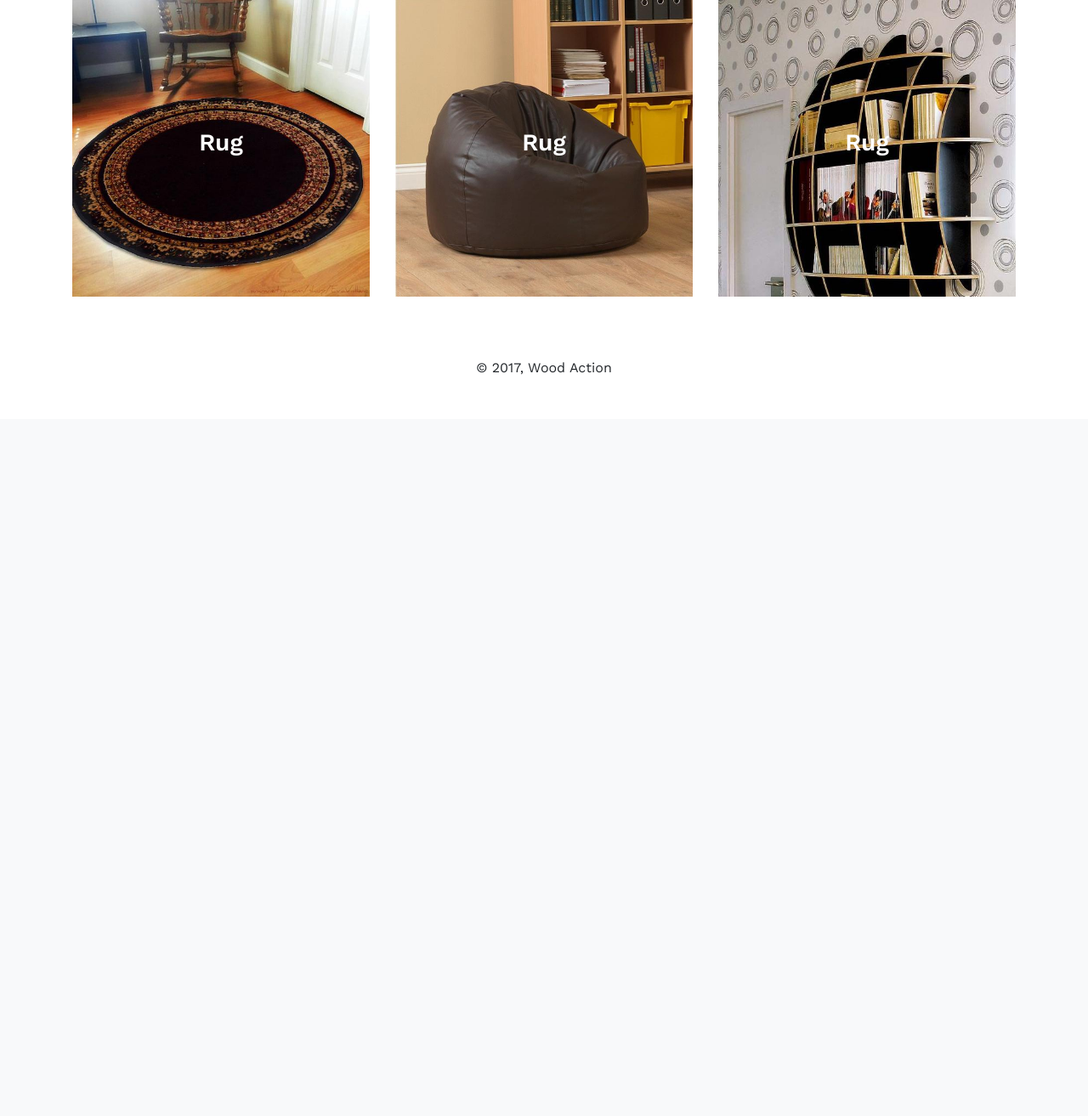
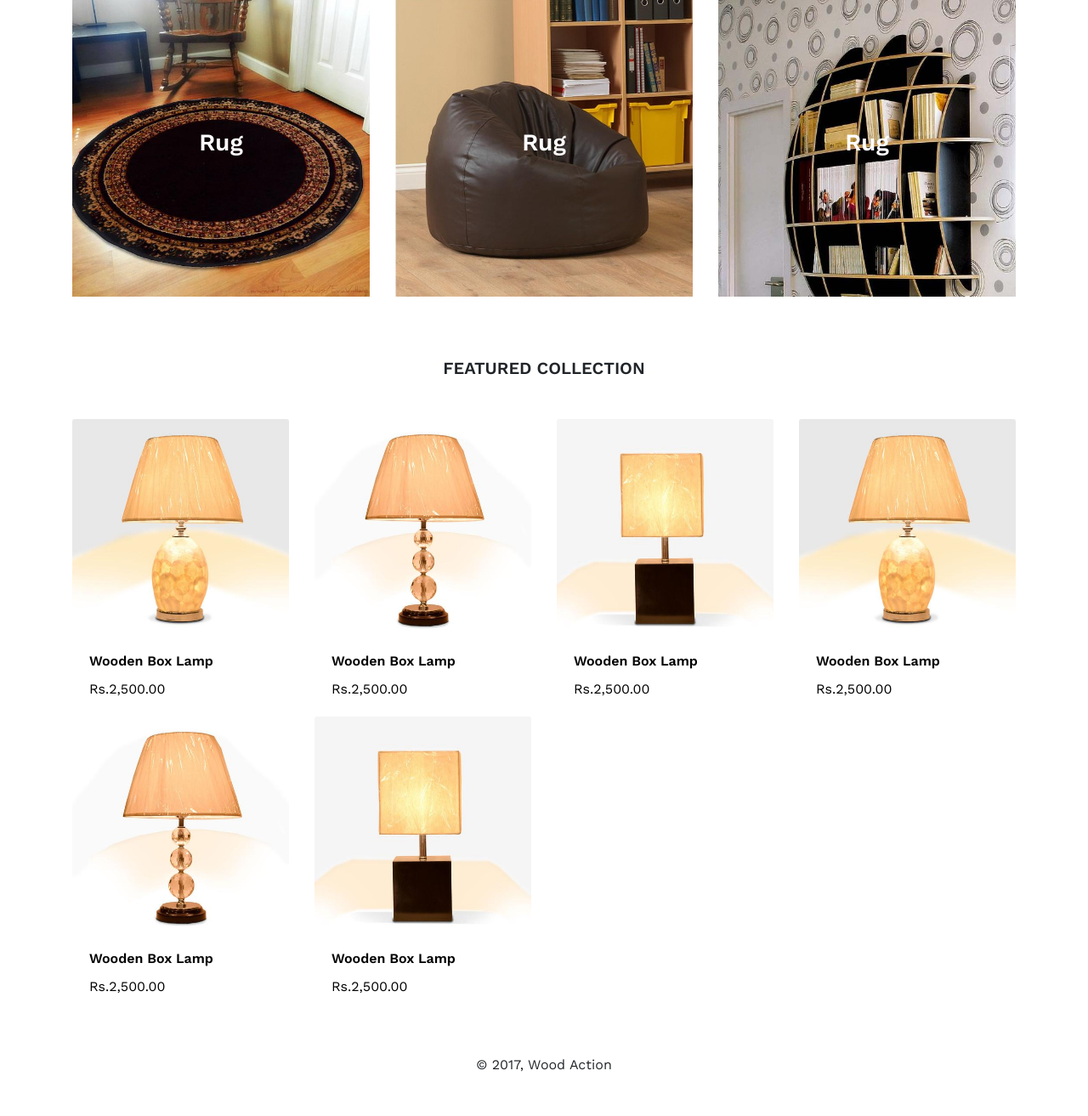
Before and after one commit to technbuzz/furniture-project, a web app: file app/index.html in a window 1280 px wide. Shown: the part 1001-2314 px from the top of the page at 85% size. Before the commit the page ends 1442 px from the top, so only its background shows below. Run offline with its HTML, style and script files only (its server is not run), Linux system fonts and the light colour scheme.

Commit message:
made changes to product listing page with mixins

```diff
--- a/app/assets/css/style.css
+++ b/app/assets/css/style.css
@@ -34,7 +34,15 @@ h1,h2,h3,h4,h5,h6{
 /*------------------------------------*\
 						Collection Rules
 \*------------------------------------*/
+.card--product{
+	color: #000;
+}
 
+.card--product:hover{
+	opacity: 0.6;
+	color: #000;
+	text-decoration: none;
+}
 
 .collection-meta form{
     height: 55px;
--- a/app/index.html
+++ b/app/index.html
@@ -71,6 +71,49 @@
     </div>
   </div>
 </section>
+<section class="home-featured-collection mt-5">
+  <div class="container">
+    <h5 class="home-section-header text-center mb-5">Featured Collection</h5>
+    <div class="row"><a class="card card--product col-12 col-sm-6 col-md-4 col-lg-3 border-0" href="#"><img class="card-img-top" src="assets/images/ss-ll-tl-pmy-3-2_250x250@2x.jpg" alt="">
+        <div class="card-body">
+          <div class="card-title">
+            <h6>Wooden Box Lamp</h6>
+          </div>
+          <div class="card-text">Rs.2,500.00</div>
+        </div></a><a class="card card--product col-12 col-sm-6 col-md-4 col-lg-3 border-0" href="#"><img class="card-img-top" src="assets/images/ss-ll-tl-wmbr-5-1_250x250@2x.jpg" alt="">
+        <div class="card-body">
+          <div class="card-title">
+            <h6>Wooden Box Lamp</h6>
+          </div>
+          <div class="card-text">Rs.2,500.00</div>
+        </div></a><a class="card card--product col-12 col-sm-6 col-md-4 col-lg-3 border-0" href="#"><img class="card-img-top" src="assets/images/ss-ll-tl-wsbr-2_1_250x250@2x.jpg" alt="">
+        <div class="card-body">
+          <div class="card-title">
+            <h6>Wooden Box Lamp</h6>
+          </div>
+          <div class="card-text">Rs.2,500.00</div>
+        </div></a><a class="card card--product col-12 col-sm-6 col-md-4 col-lg-3 border-0" href="#"><img class="card-img-top" src="assets/images/ss-ll-tl-pmy-3-2_250x250@2x.jpg" alt="">
+        <div class="card-body">
+          <div class="card-title">
+            <h6>Wooden Box Lamp</h6>
+          </div>
+          <div class="card-text">Rs.2,500.00</div>
+        </div></a><a class="card card--product col-12 col-sm-6 col-md-4 col-lg-3 border-0" href="#"><img class="card-img-top" src="assets/images/ss-ll-tl-wmbr-5-1_250x250@2x.jpg" alt="">
+        <div class="card-body">
+          <div class="card-title">
+            <h6>Wooden Box Lamp</h6>
+          </div>
+          <div class="card-text">Rs.2,500.00</div>
+        </div></a><a class="card card--product col-12 col-sm-6 col-md-4 col-lg-3 border-0" href="#"><img class="card-img-top" src="assets/images/ss-ll-tl-wsbr-2_1_250x250@2x.jpg" alt="">
+        <div class="card-body">
+          <div class="card-title">
+            <h6>Wooden Box Lamp</h6>
+          </div>
+          <div class="card-text">Rs.2,500.00</div>
+        </div></a>
+    </div>
+  </div>
+</section>
 <footer class="text-center py-5"><small class="text-muted"></small>&copy; 2017, Wood Action</footer>
 <script src="assets/js/jquery-3.2.1.slim.min.js"></script>
 <script src="assets/js/popper.min.js"></script>
```
Also changed, not shown: app/product-single.html (added, +65 -0 lines), app/product.html (+7 -63 lines), src/partials/collection.pug (+10 -9 lines), src/partials/index.pug (+15 -0 lines), src/partials/product-single.pug (added, +26 -0 lines), src/partials/product.pug (+8 -26 lines).
